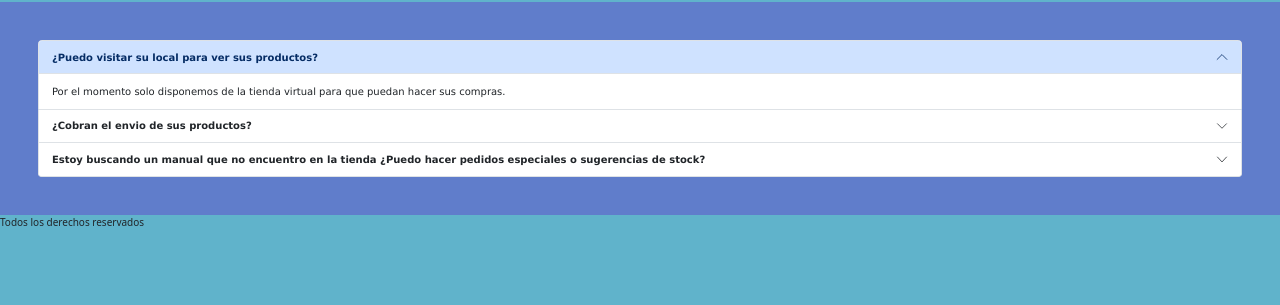
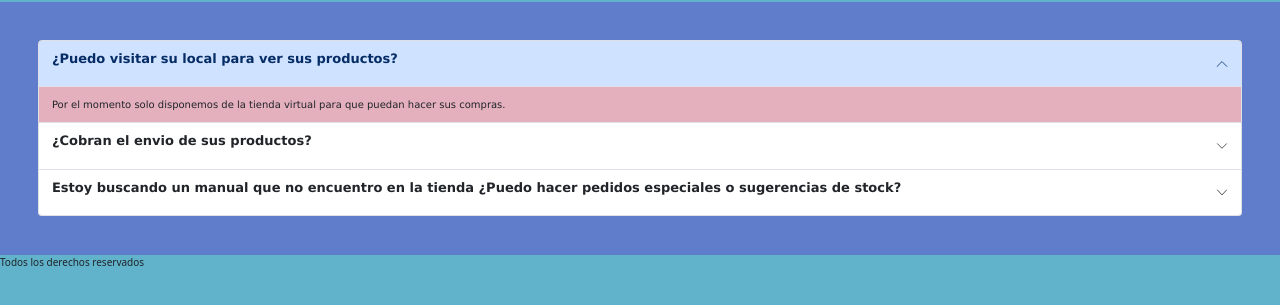
Before and after one commit to SauretL/PF-SAURET, a plain HTML site: page portales/preguntas-frecuentes.html in a window 1280 px wide. Shown: the part 149-454 px from the top of the page. Drawn offline with nearby package versions, Linux system fonts and the light colour scheme.

Commit message:
personalice y limpie preguntas-frecuentes

```diff
--- a/portales/preguntas-frecuentes.html
+++ b/portales/preguntas-frecuentes.html
@@ -59,26 +59,12 @@
     <main>
         <h1 class="fontgeneral">¡Resuelve tus dudas aqui!</h1>
         <section>
-            <!-- <div class="faqs fontgeneral faq">
-                <h4><b>¿Puedo visitar su local para ver sus productos?</b></h4>
-                <p>Por el momento solo disponemos de la tienda virtual para que puedan hacer sus compras</p>
-                <h4><b>¿Cobran el envio de sus productos?</b></h4>
-                <p>Si vivis en capital federal o sus alrededores el envio sera sin cargo, de lo contrario te figurara en
-                    la
-                    factura el valor del mismo</p>
-                <h4><b>Estoy buscando un manual que no encuentro en la tienda ¿Puedo hacer pedidos especiales o
-                        sugerencias
-                        de stock?</b></h4>
-                <p>¡Si! Tomamos pedidos especiales mediante nuestros canales de contacto. También estan todos más que
-                    bienvenidos para poner sus sugerencias de stock en nuestra sección de <i>Comentarios</i> situada en
-                    nuestra pestaña de <i>Contacto</i></p>
-            </div> -->
             <div class="accordion fontgeneral faqs" id="accordionExample">
-                <div class="accordion-item">
+                <div class="accordion-item acordionC">
                     <h2 class="accordion-header" id="headingOne">
                         <button class="accordion-button" type="button" data-bs-toggle="collapse" data-bs-target="#collapseOne"
                             aria-expanded="true" aria-controls="collapseOne">
-                            <b>¿Puedo visitar su local para ver sus productos?</b>
+                            <p class="acordionP"><b>¿Puedo visitar su local para ver sus productos?</b></p>
                         </button>
                     </h2>
                     <div id="collapseOne" class="accordion-collapse collapse show" aria-labelledby="headingOne"
@@ -88,11 +74,11 @@
                         </div>
                     </div>
                 </div>
-                <div class="accordion-item">
+                <div class="accordion-item acordionC">
                     <h2 class="accordion-header" id="headingTwo">
                         <button class="accordion-button collapsed" type="button" data-bs-toggle="collapse"
                             data-bs-target="#collapseTwo" aria-expanded="false" aria-controls="collapseTwo">
-                            <b>¿Cobran el envio de sus productos?</b>
+                            <p class="acordionP"><b>¿Cobran el envio de sus productos?</b></p>
                         </button>
                     </h2>
                     <div id="collapseTwo" class="accordion-collapse collapse" aria-labelledby="headingTwo"
@@ -102,13 +88,13 @@
                         </div>
                     </div>
                 </div>
-                <div class="accordion-item">
+                <div class="accordion-item acordionC">
                     <h2 class="accordion-header" id="headingThree">
                         <button class="accordion-button collapsed" type="button" data-bs-toggle="collapse"
                             data-bs-target="#collapseThree" aria-expanded="false" aria-controls="collapseThree">
-                            <b>Estoy buscando un manual que no encuentro en la tienda ¿Puedo hacer pedidos especiales o
+                            <p class="acordionP"><b>Estoy buscando un manual que no encuentro en la tienda ¿Puedo hacer pedidos especiales o
                             sugerencias
-                            de stock?</b>
+                            de stock?</b></p>
                         </button>
                     </h2>
                     <div id="collapseThree" class="accordion-collapse collapse" aria-labelledby="headingThree"
--- a/scss/estilos.scss
+++ b/scss/estilos.scss
@@ -133,6 +133,20 @@ h2 {
     justify-content: center;
 }
 
+.acordionC {
+    background-color: $color-principal2;
+
+    &:hover {
+        background-color: $color-secundario1;
+        color: white;
+        transition: all 1s;
+    }
+}
+
+.acordionP {
+    font-size: 1rem;
+}
+
 @media (min-width:768px) {
     h1 {
         font-size: 3rem;
@@ -147,4 +161,10 @@ h2 {
 .faqs {
         padding: 3%;
     }
+    .acordionP {
+        font-size: small;
+        &:hover {
+                color: $color-secundario2;
+            }
+    }
 }
```
Also changed, not shown: css/estilos.css, 1 other file.
